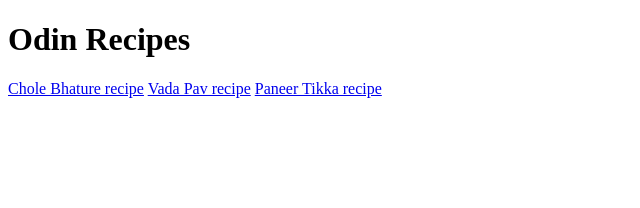
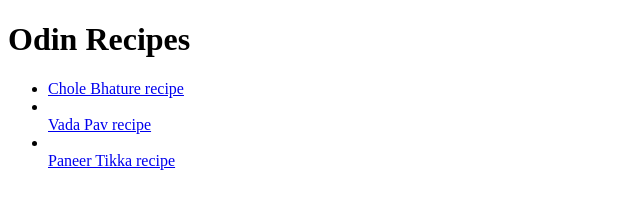
Before and after one commit to ARSONIC007/odin-recipes, a plain HTML site: page index.html in a window 1280 px wide. Shown: the whole page, without its empty margins (0-640 px from the left). Drawn offline with Linux system fonts and the light colour scheme.

Commit message:
fix index file

```diff
--- a/index.html
+++ b/index.html
@@ -7,8 +7,10 @@
 
     <body>
         <h1>Odin Recipes</h1>
-        <a href="recipes/chole-bhature.html" target="_blank" rel="norefferer">Chole Bhature recipe</a>
-        <a href="recipes/vadapav.html" target="_blank" rel="norefferer">Vada Pav recipe</a>
-        <a href="recipes/paneer-tikka.html" target="_blank" rel="norefferer">Paneer Tikka recipe</a>
+        <ul>
+        <li><a href="recipes/chole-bhature.html" target="_blank" rel="norefferer">Chole Bhature recipe</a></li>
+        <li></li><a href="recipes/vadapav.html" target="_blank" rel="norefferer">Vada Pav recipe</a></li>
+        <li></li><a href="recipes/paneer-tikka.html" target="_blank" rel="norefferer">Paneer Tikka recipe</a></li>
+        </ul>
     </body>
 </html>
```
